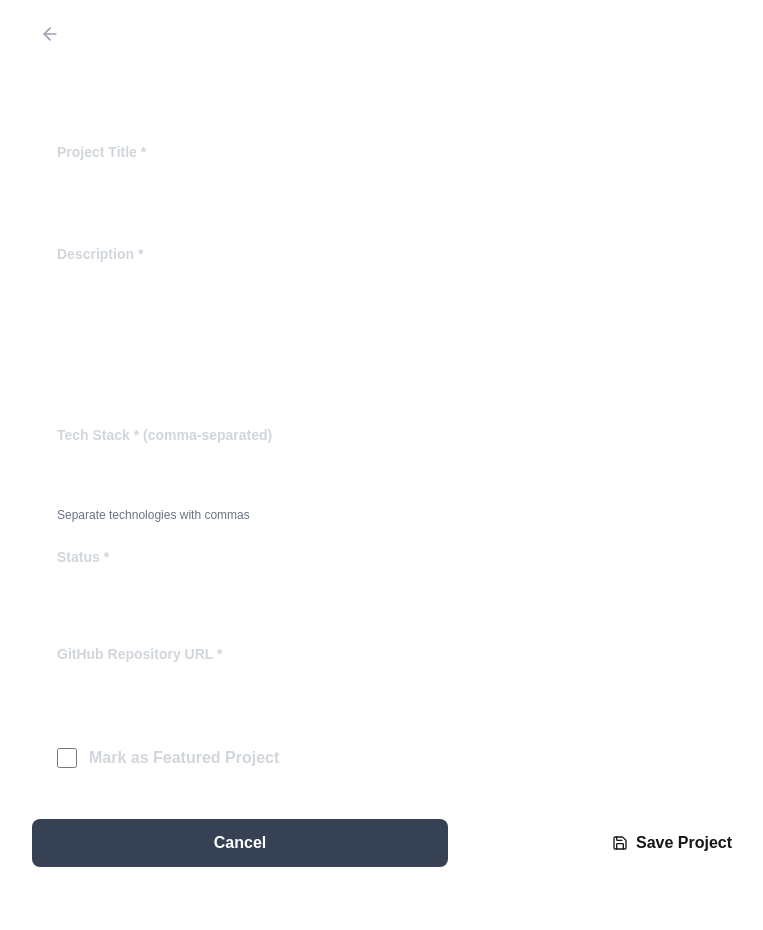
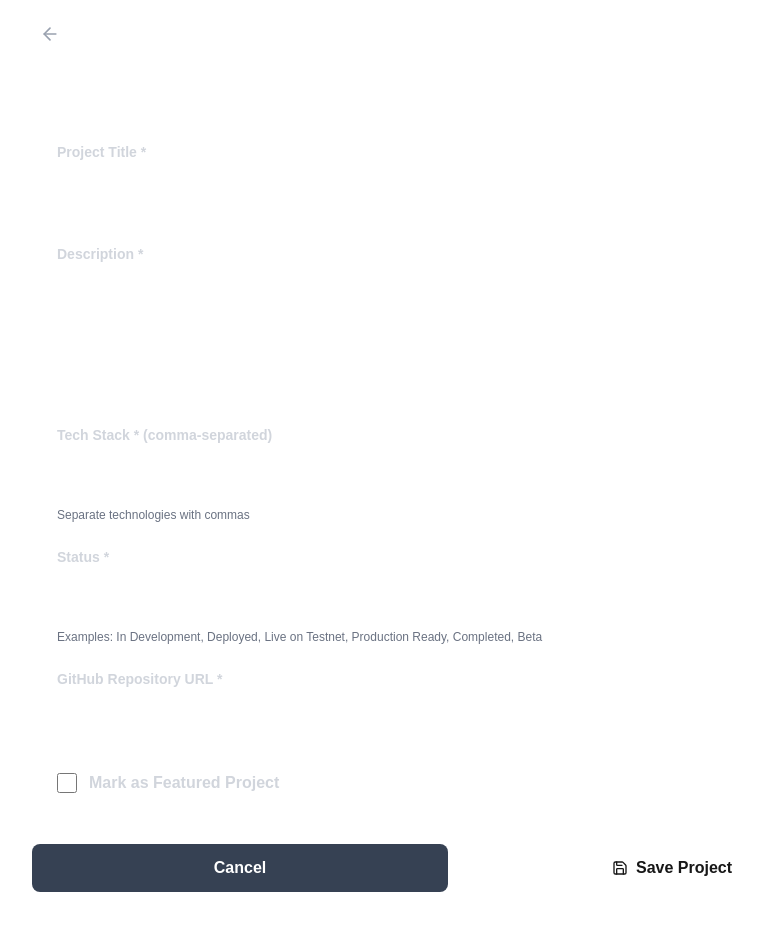
Before and after one commit to Deebest-maker/portfolio, a Next.js app: page /admin/projects/new in a window 1280 px wide. Shown: the top 930 px of the page, without its empty margins (184-947 px from the left). Built offline with nearby package versions, Linux system fonts and the light colour scheme.

Commit message:
Change status field to text input for custom statuses

```diff
--- a/app/admin/projects/edit/[id]/page.tsx
+++ b/app/admin/projects/edit/[id]/page.tsx
@@ -15,7 +15,7 @@ export default function EditProject() {
     title: "",
     description: "",
     tech: "",
-    status: "In Development",
+    status: "",
     featured: false,
     github: "",
   });
@@ -151,20 +151,20 @@ export default function EditProject() {
               <label className="block text-sm font-semibold text-gray-300 mb-2">
                 Status *
               </label>
-              <select
+              <input
+                type="text"
+                required
                 value={formData.status}
                 onChange={(e) =>
                   setFormData({ ...formData, status: e.target.value })
                 }
                 className="w-full px-4 py-3 bg-dark-card/50 border border-electric-blue/30 rounded-lg text-white focus:outline-none focus:border-toxic-green"
-              >
-                <option value="In Development">In Development</option>
-                <option value="Deployed">Deployed</option>
-                <option value="Production Ready">Production Ready</option>
-                <option value="Live on Testnet">Live on Testnet</option>
-                <option value="Completed">Completed</option>
-                <option value="Beta">Beta</option>
-              </select>
+                placeholder="In Development, Deployed, Live on Testnet, Production Ready, etc."
+              />
+              <p className="text-xs text-gray-500 mt-1">
+                Examples: In Development, Deployed, Live on Testnet, Production
+                Ready, Completed, Beta
+              </p>
             </div>
 
             <div>
--- a/app/admin/projects/new/page.tsx
+++ b/app/admin/projects/new/page.tsx
@@ -11,7 +11,7 @@ export default function AddProject() {
     title: "",
     description: "",
     tech: "",
-    status: "In Development",
+    status: "",
     featured: false,
     github: "",
   });
@@ -118,20 +118,20 @@ export default function AddProject() {
               <label className="block text-sm font-semibold text-gray-300 mb-2">
                 Status *
               </label>
-              <select
+              <input
+                type="text"
+                required
                 value={formData.status}
                 onChange={(e) =>
                   setFormData({ ...formData, status: e.target.value })
                 }
                 className="w-full px-4 py-3 bg-dark-card/50 border border-electric-blue/30 rounded-lg text-white focus:outline-none focus:border-toxic-green"
-              >
-                <option value="In Development">In Development</option>
-                <option value="Deployed">Deployed</option>
-                <option value="Production Ready">Production Ready</option>
-                <option value="Live on Testnet">Live on Testnet</option>
-                <option value="Completed">Completed</option>
-                <option value="Beta">Beta</option>
-              </select>
+                placeholder="In Development, Deployed, Live on Testnet, Production Ready, etc."
+              />
+              <p className="text-xs text-gray-500 mt-1">
+                Examples: In Development, Deployed, Live on Testnet, Production
+                Ready, Completed, Beta
+              </p>
             </div>
 
             <div>
```
